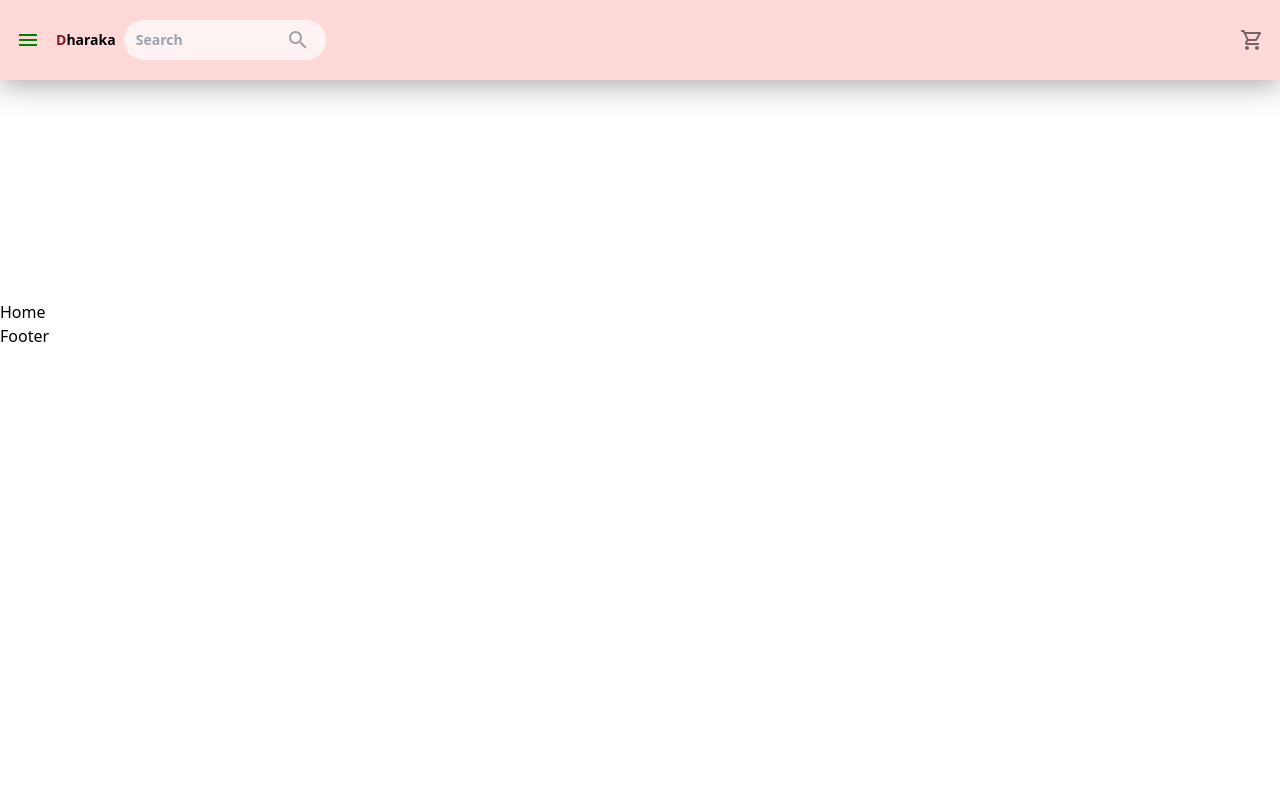
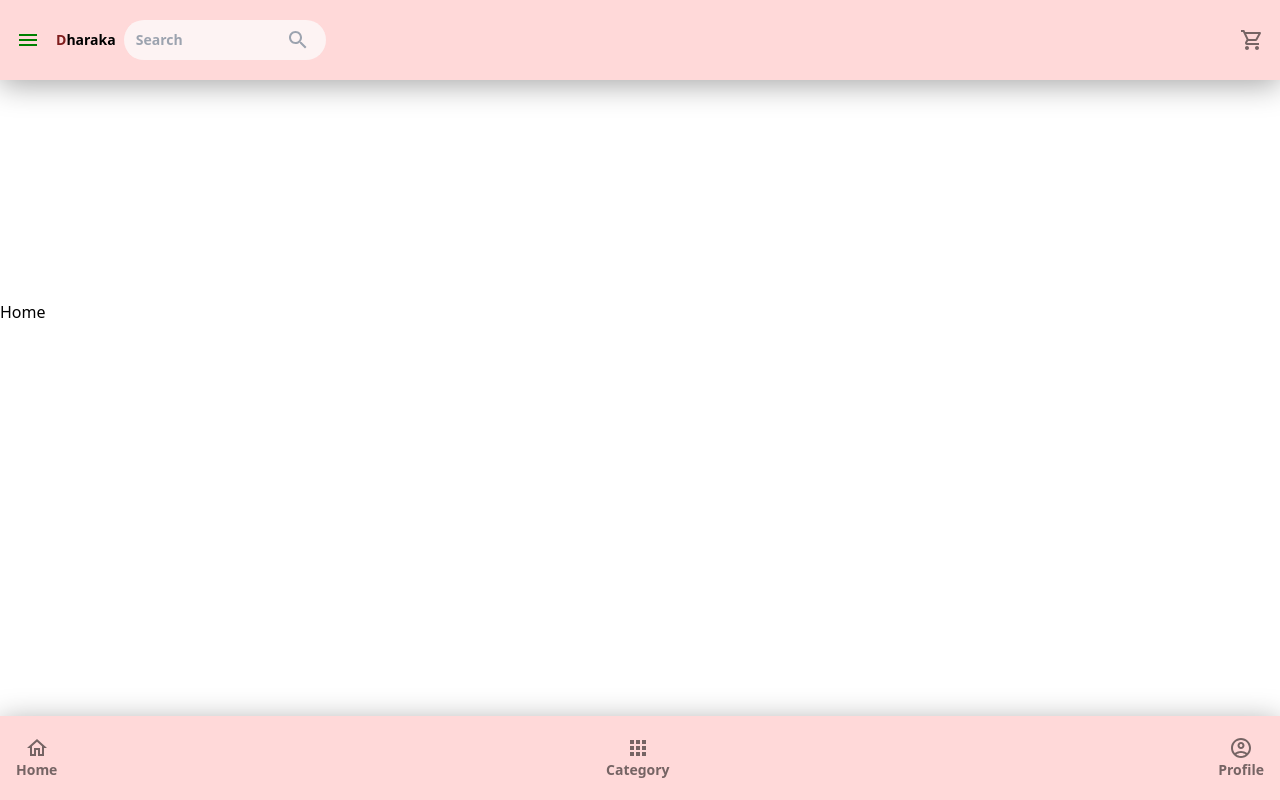
Before and after one commit to DHARAKA-METH/e-commerce-app-react, a React (Create React App) app: page / in a window 1280 px wide. Built offline with nearby package versions, Linux system fonts and the light colour scheme.

Commit message:
footer icons

```diff
--- a/src/components/Footer/Footer.js
+++ b/src/components/Footer/Footer.js
@@ -1,11 +1,25 @@
-
+import HomeOutlinedIcon from "@mui/icons-material/HomeOutlined";
+import { IconButton } from "@mui/material";
+import AppsOutlinedIcon from "@mui/icons-material/AppsOutlined";
+import AccountCircleOutlinedIcon from "@mui/icons-material/AccountCircleOutlined";
 
 const Footer = () => {
   return (
-    <div >
-      Footer
-    </div>
-  )
-}
+    <footer className="fixed bottom-0  left-0 z-[100] drop-shadow-header-shadow w-full p-5 bg-header-background flex items-center justify-between py-3 px-2">
+      <IconButton className="flex flex-col  ">
+        <HomeOutlinedIcon />
+        <p className="font-bold font-sans text-sm ">Home</p>
+      </IconButton>
+      <IconButton className="flex flex-col ">
+        <AppsOutlinedIcon />
+        <p className="font-bold font-sans text-sm ">Category</p>
+      </IconButton>
+      <IconButton className="flex flex-col ">
+        <AccountCircleOutlinedIcon />
+        <p className="font-bold font-sans text-sm ">Profile</p>
+      </IconButton>
+    </footer>
+  );
+};
 
-export default Footer
+export default Footer;
```
